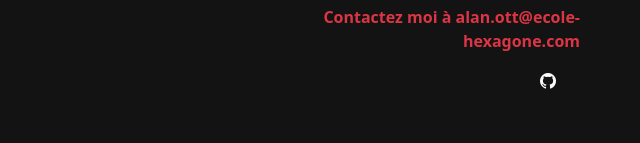
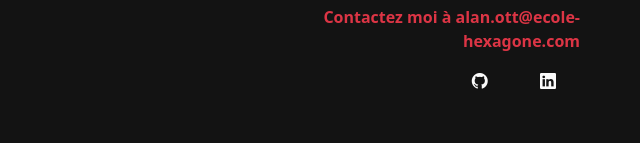
Before and after one commit to Alan-Ott/alan-ott.github.io, a plain HTML site: page index.html in a window 1280 px wide. Shown: the part 631-774 px from the top of the page, 640-1280 px from the left. Drawn offline with nearby package versions, Linux system fonts and the light colour scheme.

Commit message:
Add linked in profile

```diff
--- a/index.html
+++ b/index.html
@@ -69,6 +69,7 @@
         <p class="text-danger fw-bold">Contactez moi à alan.ott@ecole-hexagone.com</p>
         <div class="mt-3">
             <a class="mx-4" href="https://github.com/Alan-Ott"><i class="bi bi-github text-chalk"></i></a>
+            <a class="mx-4" href="https://www.linkedin.com/in/alan-ott-0b8335355/"><i class="bi bi-linkedin text-chalk"></i></a>
             <!--<a class="mx-4" href="https://discord.com/"><i class="bi bi-discord text-chalk"></i></a>-->
             <!--<a class="mx-4" href="https://www.linkedin.com/"><i class="bi bi-linkedin text-chalk"></i></a>-->
         </div>
```
